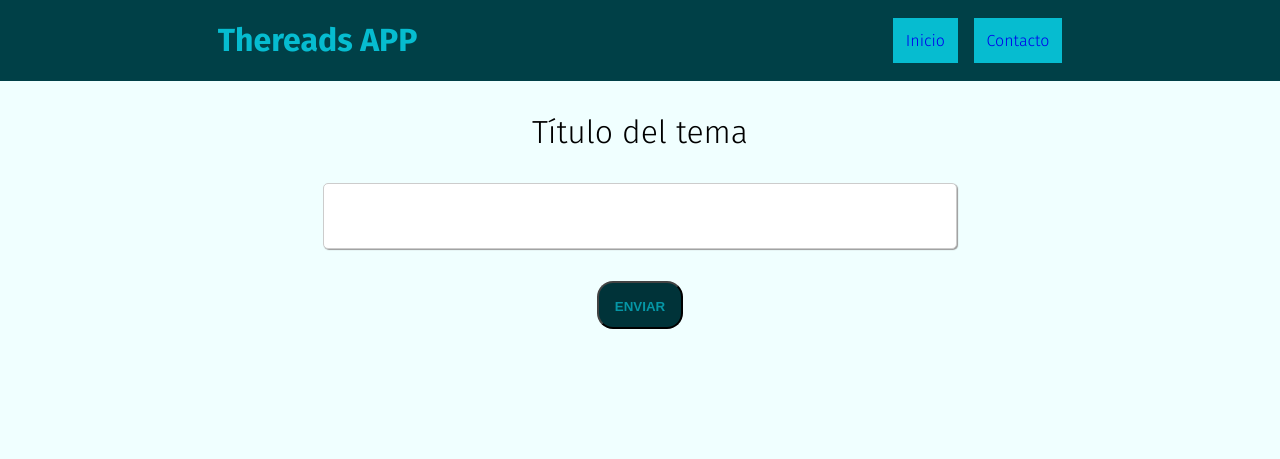
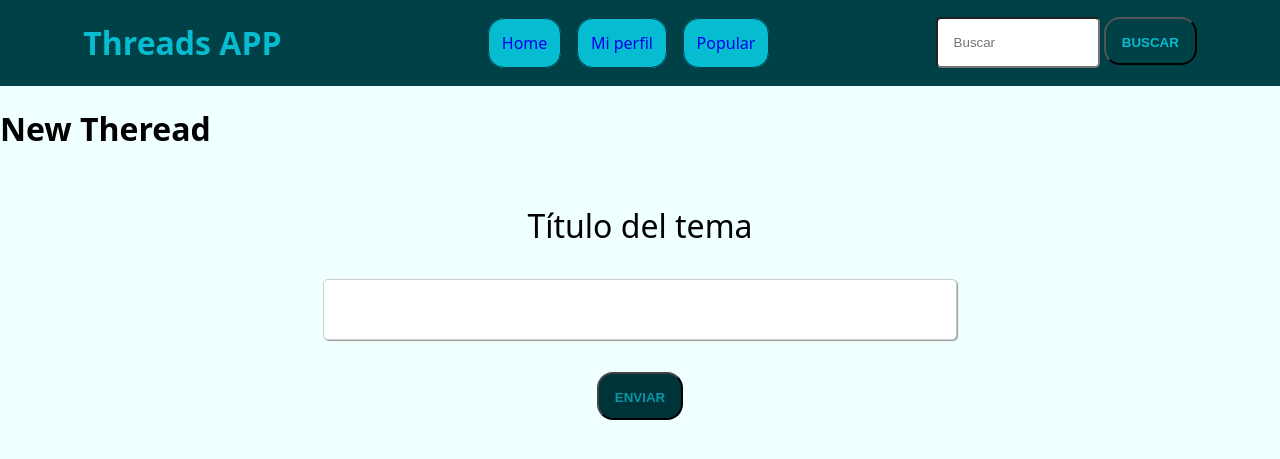
Before and after one commit to drwnDrDev/Foro_Project, a Django app: page /threads/create/ in a window 1280 px wide. Shown: the top 459 px of the page. Run offline with Django 5.2, Linux system fonts and the light colour scheme.

Commit message:
dicision de estilos por capa de usuario

```diff
--- /dev/null
+++ b/FORO/ForoApp/static/css/app.css
@@ -0,0 +1,121 @@
+
+html{
+
+    font-family: system-ui, Ubuntu, -apple-system, BlinkMacSystemFont, 'Segoe UI', Roboto, Oxygen,  Cantarell, 'Open Sans', 'Helvetica Neue', sans-serif;
+}
+textarea {
+    font-size: 0.8rem;
+    letter-spacing: 1px;
+  }
+.form__create{
+    display: grid;
+    justify-content: center;
+    justify-items: center;
+    margin: auto;
+}
+.textarea {
+    padding: 1rem;
+    width: 600px;
+    max-width: 100%;
+    font-weight: 400;
+    font-size: large;
+    line-height: 1.5;
+    border-radius: 5px;
+    border: 1px solid #ccc;
+    box-shadow: 1px 1px 1px #999;
+  }
+
+.create__label {
+    display: block;
+    font-size: xx-large;
+    padding: 2rem;
+    margin:auto 1rem;
+}
+
+header {
+    color: var(--secondary-color);
+    display: flex;
+    flex-wrap: wrap;
+    justify-content: space-around;
+    align-items: center;
+    background-color: var(--primary-color);
+
+}
+
+
+nav ul {
+    display: flex;
+    flex-wrap: wrap;
+    gap: 1rem;
+    justify-content: space-around;
+
+}
+nav li{
+    list-style:  none;
+}
+nav a {
+    padding: 0.8rem;
+    background-color: var(--secondary-color);
+    text-decoration: none;
+}
+nav a:hover {
+    background-color: var(--accent-color);
+}
+header {
+    color: var(--secondary-color);
+    display: flex;
+    flex-wrap: wrap;
+    justify-content: space-around;
+    align-items: center;
+    background-color: var(--primary-color);
+
+}
+
+
+nav ul {
+    display: flex;
+    flex-wrap: wrap;
+    gap: 1rem;
+    justify-content: space-around;
+
+}
+nav li{
+    list-style:  none;
+}
+nav a {
+    padding: 0.8rem;
+    background-color: var(--secondary-color);
+    text-decoration: none;
+}
+nav a:hover {
+    background-color: var(--accent-color);
+}
+.button-primary {
+    background-color: var(--primary-color);
+    color: var(--secondary-color);
+    font-weight: 600;
+    text-transform: uppercase;
+    max-width: 8rem;
+    height: 3rem;
+    padding: 1rem;
+    border-radius: 1rem;
+}
+.button-primary p{
+    text-wrap: pretty;
+}
+.button-primary:hover{
+    background-color: var(--tertiary-color);
+}
+.create__buttom{
+ padding: 2rem;
+ filter: brightness(0.8);
+}
+
+.input__text-buscar {
+    padding: 1rem;
+    width: 8rem;
+    max-width: 100%;
+    font-weight: 400;
+    border-radius: 5px;
+
+  }
--- a/FORO/ForoApp/static/css/style.css
+++ b/FORO/ForoApp/static/css/style.css
@@ -6,7 +6,7 @@
     --background-dark:rgb(33, 33, 33);
   }
 html{
-    font-family: "Fira Sans", sans-serif;
+
     font-weight: 300;
     font-style: normal;
     padding: 0;
@@ -18,79 +18,7 @@ body {
     background-color: var(--background-dark);
     max-width: 100%;
 }
-main {
- width: 100%;
- display: flex;
- flex-wrap: wrap;
- justify-content: space-around;
- padding: 1rem;
-}
-.section__brand {
-    display: none;
-    width: 48%;
-}
-.section__login  {
-    padding: 1rem;
-    width: 100%;
-    display: flex;
-}
-.section__login form{
-    display: flex;
-    flex-wrap: wrap;
-    width: 100%;
-    justify-content: space-between;
-    gap: 1rem;
-    flex-direction: column;
-    justify-content: center;
-}
-input {
-    height: 2rem;
-    border-radius: 0.5rem;
-}
-textarea {
-    font-size: 0.8rem;
-    letter-spacing: 1px;
-  }
-.form__create{
-    display: grid;
-    justify-content: center;
-    justify-items: center;
-    margin: auto;
-}
-.textarea {
-    padding: 1rem;
-    width: 600px;
-    max-width: 100%;
-    font-weight: 400;
-    font-size: large;
-    line-height: 1.5;
-    border-radius: 5px;
-    border: 1px solid #ccc;
-    box-shadow: 1px 1px 1px #999;
-  }
 
-.create__label {
-    display: block;
-    font-size: xx-large;
-    padding: 2rem;
-    margin:auto 1rem;
-  }
-
-.form__login {
-    display: grid;
-    grid-template-columns: auto auto;
-    justify-content: center;
-    align-items: center;
-    gap: 2rem;
-    padding: 1rem;
-}
-.form__login--right{
-    width: 100%;
-    display: flex;
-    flex-wrap: wrap;
-    padding: auto 6rem;
-    justify-content: right;
-}
 header {
     color: var(--secondary-color);
     display: flex;
@@ -100,7 +28,6 @@ header {
     background-color: var(--primary-color);
 
 }
-
 
 nav ul {
     display: flex;
@@ -114,32 +41,15 @@ nav li{
 }
 nav a {
     padding: 0.8rem;
+    border-radius: 1rem;
+    border: 1px solid var(--primary-color);
     background-color: var(--secondary-color);
     text-decoration: none;
-
 }
 nav a:hover {
-
     background-color: var(--accent-color);
-
 }
 
-
-
-.section__brand h2 {
-    margin: auto 0;
-    text-align: center;
-    font-family: 'Trebuchet MS', 'Lucida Sans Unicode', 'Lucida Grande', 'Lucida Sans', Arial, sans-serif;
-    font-size: xx-large;
-    color: var(--primary-color);
-}
-
-.section__login h2 {
-    text-align: center;
-    padding: 1rem;
-    color: var(--primary-color);
-    opacity: 0.85;
-}
 .button-primary {
     background-color: var(--primary-color);
     color: var(--secondary-color);
@@ -162,33 +72,11 @@ nav a:hover {
 }
 
 @media (min-width: 640px){
-    main {
-        background-image: url(../img/01.png);
-        background-size: cover;
-        background-repeat: no-repeat;
-    }
-    .section__brand {
-        display: flex;
-        flex-wrap: wrap;
-        justify-content: center;
-        width: 44%;
-        padding: 2rem;
-        border-radius: 1rem;
-        background-color:var(--primary-color);
-    }
-    .section__login  {
-        width:min(320px, 48%);
-        display: flex;
-        border-radius: 2rem;
-        background-color: var(--secondary-color);
-        color: var(--primary-color);
-    }
+
 }
 @media (prefers-color-scheme: light) {
     body{
         background-color: azure;
     }
-    .section__brand {
-        background-color:var(--accent-color);
-    }
+
 }
--- a/FORO/ForoApp/templates/layouts/app.html
+++ b/FORO/ForoApp/templates/layouts/app.html
@@ -3,8 +3,11 @@
 <head>
     <meta charset="utf-8">
     <meta name="viewport" content="width=device-width, initial-scale=1">
+    <meta name="description" content="{% block description %} {% endblock %}">
     {% load static %}
-    <link rel="stylesheet" href="{% static 'home/style.css' %}">
+    <link rel="stylesheet" href="{% static 'css/style.css' %}">
+    <link rel="stylesheet" href="{% static 'css/app.css' %}">
+    <link rel="shortcut icon" href="{% static 'img/dc.png' %}" type="image/png">
     <title>Thereads APP</title>
 </head>
 <body>
@@ -12,13 +15,17 @@
     <h1>Threads APP</h1>
     <nav>
         <ul>
-            <li><a href="/threads">Inicio</a></li>
-            <li><a href="/tags">Etiquetas</a></li>
-            <li><a href="/categories">Categorias</a></li>
-            <li><a href="/votes">Lo más votado</a></li>
+            <li><a href="/threads">Home</a></li>
+            <li><a href="/user">Mi perfil</a></li>
+            <li><a href="/votes">Popular</a></li>
         </ul>
     </nav>
+    <form class='as_div'>
+        <input type="text" class="input__text-buscar" name="search" placeholder="Buscar">
+        <button type="submit" class="button-primary">Buscar</button>
+    </form>
     </header>
+    <h1>{% block title %} {% endblock %}</h1>
     <main>
         {% block content %}
 
--- a/FORO/ForoApp/templates/layouts/guest.html
+++ b/FORO/ForoApp/templates/layouts/guest.html
@@ -6,11 +6,12 @@
     <meta name="description" content="{% block description %}  {% endblock %}">
     {% load static %}
     <link rel="stylesheet" href="{% static 'css/style.css' %}">
+    <link rel="stylesheet" href="{% static 'css/guest.css' %}">
     <link rel="shortcut icon" href="{% static 'img/dc.png' %}" type="image/png">
     <link rel="preconnect" href="https://fonts.googleapis.com">
 <link rel="preconnect" href="https://fonts.gstatic.com" crossorigin>
 <link href="https://fonts.googleapis.com/css2?family=Fira+Sans:ital,wght@0,100;0,200;0,300;0,400;0,500;0,600;0,700;0,800;0,900;1,100;1,200;1,300;1,400;1,500;1,600;1,700;1,800;1,900&family=PT+Sans+Narrow:wght@400;700&display=swap" rel="stylesheet">
-    <title>{% block title%}   {% endblock %}</title>
+<title>{% block title%}   {% endblock %}</title>
 </head>
 <body>
     <header>
--- a/FORO/ForoApp/templates/threads/create.html
+++ b/FORO/ForoApp/templates/threads/create.html
@@ -1,4 +1,4 @@
-{% extends 'layouts/guest.html'%}
+{% extends 'layouts/app.html'%}
 {% block title %}New Theread{% endblock %}
 {% block description %}crear nuevos hilos cono tematicas diversas y respetando las reglas de la comunidad{% endblock %}
 {% block content %}
--- a/FORO/ForoApp/templates/threads/index.html
+++ b/FORO/ForoApp/templates/threads/index.html
@@ -0,0 +1,6 @@
+{% extends 'layouts/app.html'%}
+{% block title %}Hilos{% endblock %}
+{% block description %}Conversaciones interesantes sobre casi todos los temas{% endblock %}
+{% block content %}
+
+{% endblock %}
```
Also changed, not shown: FORO/ForoApp/static/css/guest.css (added, +103 -0 lines).
